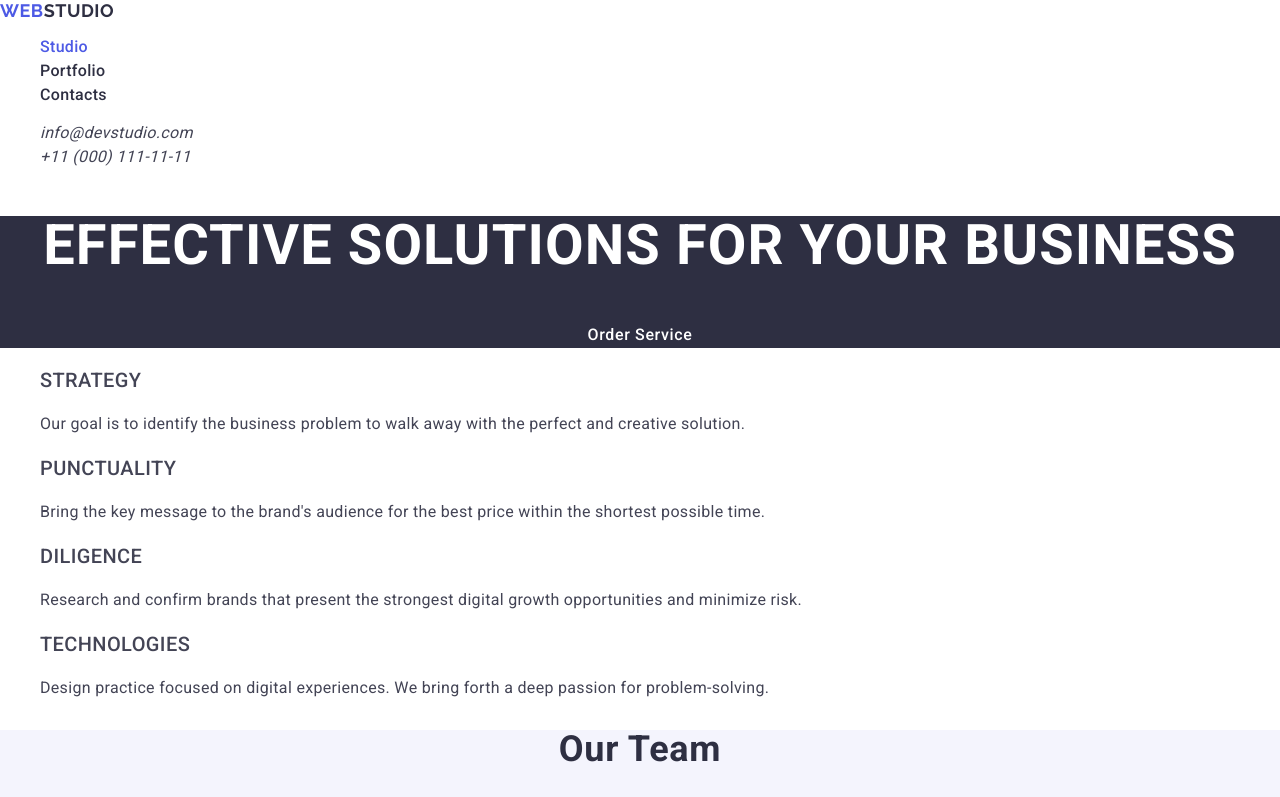
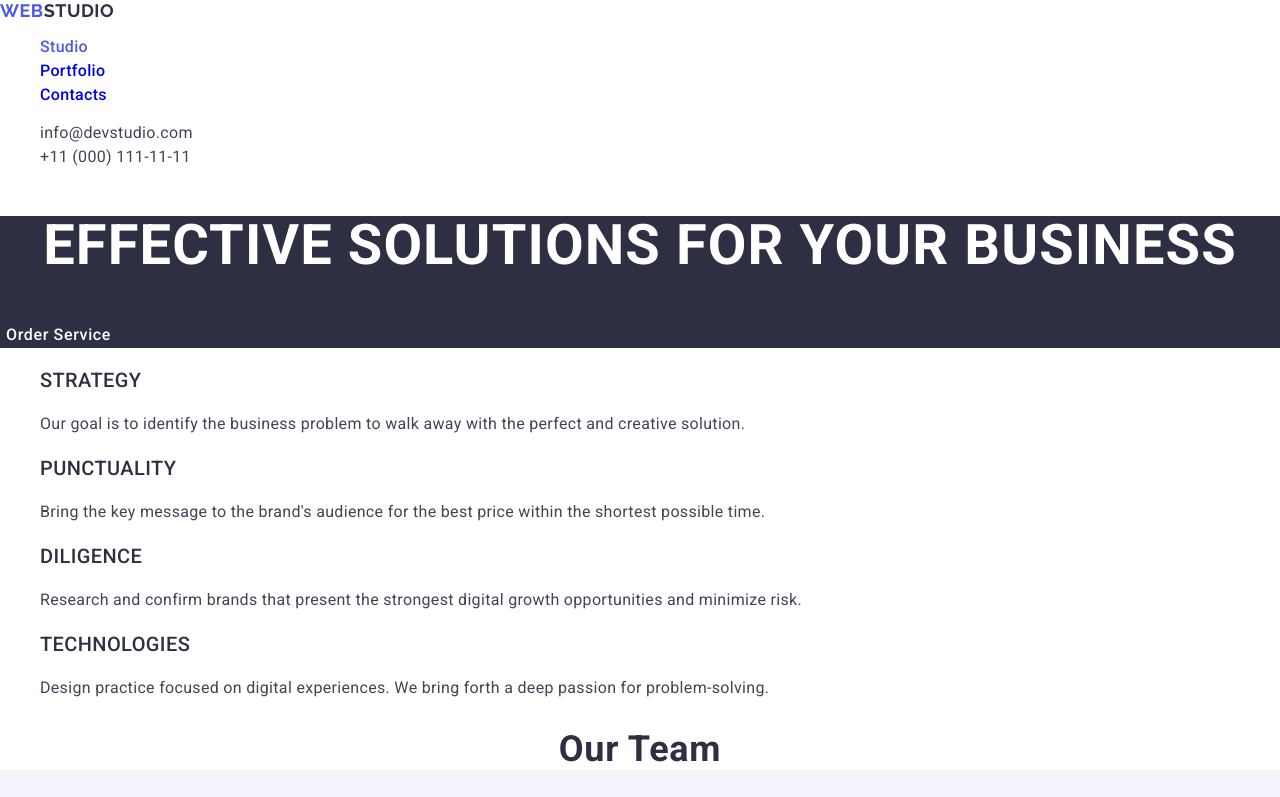
Before and after one commit to Kate2603/goit-markup-hw-02, a plain HTML site: page index.html in a window 1280 px wide. Shown: the top 797 px of the page. Drawn offline with nearby package versions, Linux system fonts and the light colour scheme.

Commit message:
fixed file html and ccs

```diff
--- a/css/styles.css
+++ b/css/styles.css
@@ -50,11 +50,6 @@ body {
   font-size: 16px;
   line-height: 1.5;
   letter-spacing: 0.02em;
-  color: var(--primary-text-color);
-}
-.menu-link:hover,
-.menu-link:focus {
-  color: #404bbf;
 }
 
 .menu-link.current {
@@ -66,6 +61,7 @@ body {
   line-height: 1.5;
   letter-spacing: 0.02em;
   color: var(--secondary-text-color);
+  font-style: normal;
 }
 
 .contact-list:hover,
@@ -101,11 +97,9 @@ body {
   text-align: center;
   letter-spacing: 0.04em;
   color: var(--ternary-text-color);
-  background: var(--ternary-bacground);
+  background-color: var(--ternary-bacground);
   cursor: pointer;
   border-style: none;
-  margin: 0 auto;
-  display: block;
 }
 
 .modal-btn:hover,
@@ -124,6 +118,7 @@ body {
   line-height: 1.2;
   letter-spacing: 0.02em;
   text-transform: uppercase;
+  color: var(--primary-text-color);
 }
 
 .about-paragraph {
@@ -146,6 +141,7 @@ body {
   letter-spacing: 0.02em;
   text-transform: capitalize;
   color: var(--primary-text-color);
+  background-color: var(--primary-background);
 }
 
 .team-name {
--- a/index.html
+++ b/index.html
@@ -32,10 +32,10 @@
             >
           </li>
           <li class="menu-item">
-            <a class="menu-link list link" href="">Portfolio</a>
+            <a class="menu-link list link" href="./portfolio.html">Portfolio</a>
           </li>
           <li class="menu-item">
-            <a class="menu-link list link" href="">Contacts</a>
+            <a class="menu-link list link" href="./contacts.html">Contacts</a>
           </li>
         </ul>
       </nav>
```
